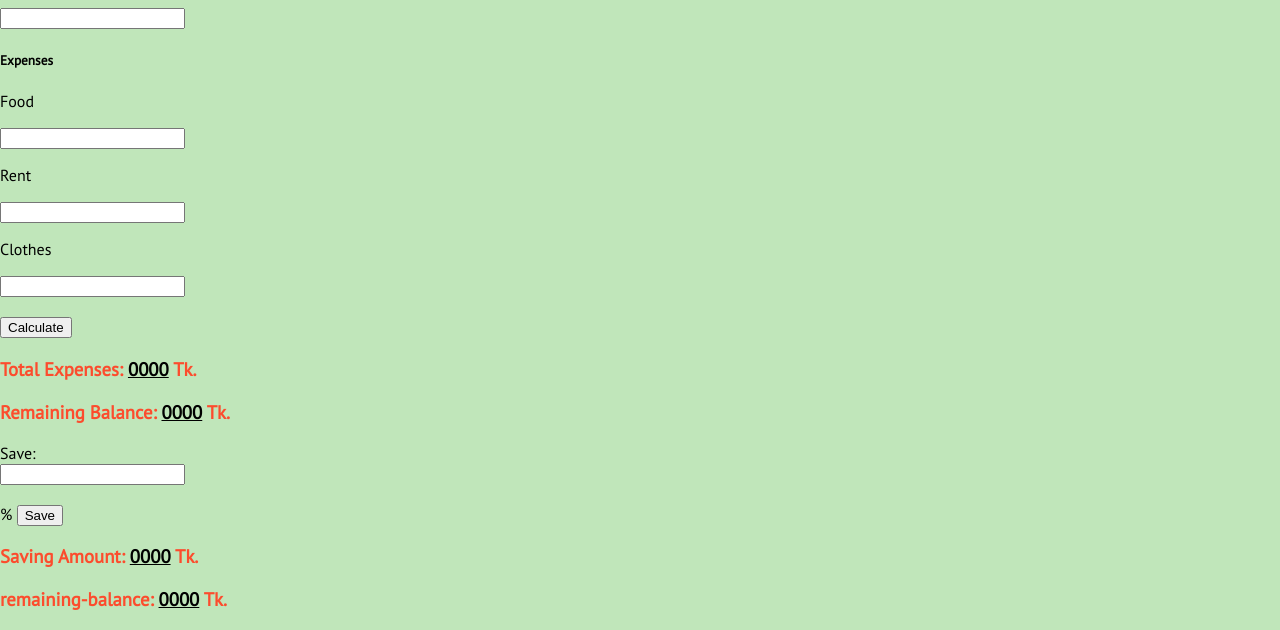
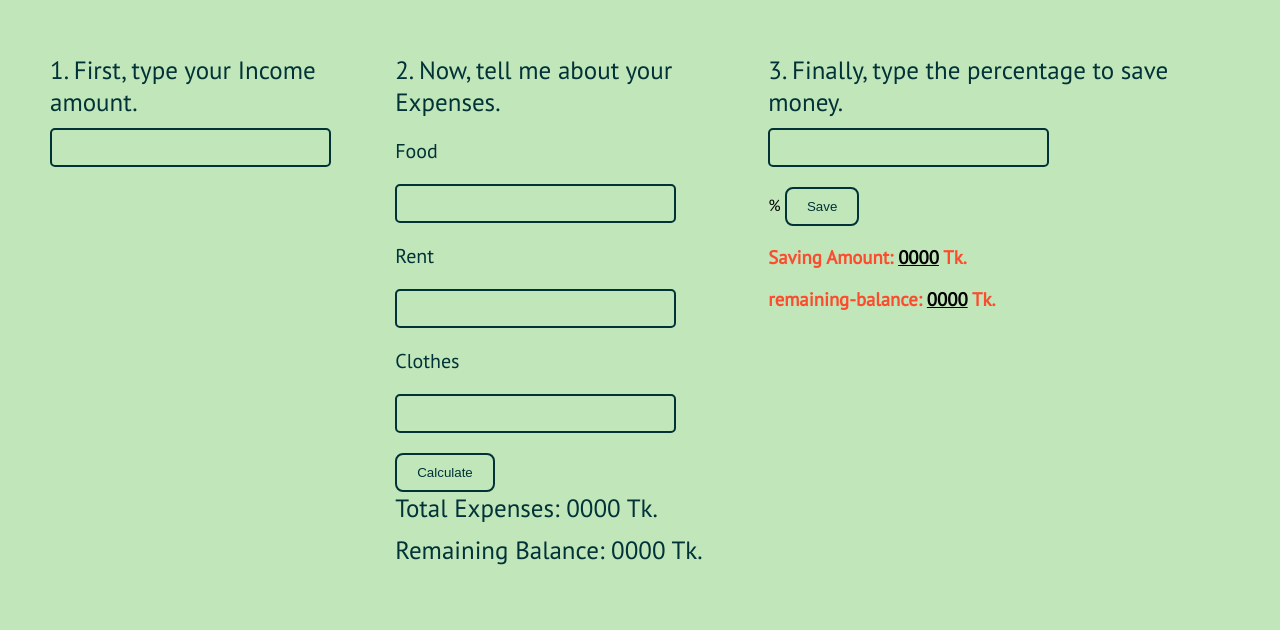
Before and after one commit to mdadib300/EarnEdit, a plain HTML site: page index.html in a window 1280 px wide. Shown: the part 733-1363 px from the top of the page. Drawn offline with Linux system fonts and the light colour scheme.

Commit message:
main section set-up completed

```diff
--- a/index.html
+++ b/index.html
@@ -41,30 +41,39 @@
 
     <!-- main -->
     <main>
-        <h1 class="text-center head-text-m">Let's Calculate!</h1>
+        <h1 class="text-center">
+            <u class="head-text-m">Let's Calculate!</u>
+        </h1>
         <!-- all calculations here -->
+        <div id="calculation">
+            <div>
+                <h5 class="head-text-n">1. First, type your Income amount.</h5>
+                <div>
+                    <input id="income-field" type="text">
+                </div>
+            </div>
             <div>
                 <div>
-                <h5 class="head-text-m">Income</h5>
-                <div><input id="income-field" type="text"></div>
+                    <h5 class="head-text-n">2. Now, tell me about your Expenses.</h5>
+                    <div>
+                        <p class="head-text-s">Food</p>
+                        <div><input id="food" type="text"></div>
+                        <p class="head-text-s">Rent</p>
+                        <div><input id="rent" type="text"></div>
+                        <p class="head-text-s">Clothes</p>
+                        <div><input id="clothes" type="text"></div>
                     </div>
-            <div>
-                <h5>Expenses</h5>
-                <p>Food</p>
-                <div><input id="food" type="text"></div>
-                <p>Rent</p>
-                <div><input id="rent" type="text"></div>
-                <p>Clothes</p>
-                <div><input id="clothes" type="text"></div>
                 </div>
                 <div><button id="calculate-button">Calculate</button></div>
                 <div>
-                <h3>Total Expenses: <u id="total-expense">0000</u> Tk.</h3>
-                <h3>Remaining Balance: <u id="remaining-balance">0000</u> Tk.</h3>
+                    <h3 class="head-text-n">Total Expenses: <span id="total-expense">0000</span> Tk.</h3>
+                    <h3 class="head-text-n">Remaining Balance: <span id="remaining-balance">0000</span> Tk.</h3>
+                </div>
             </div>
             <div>
+                <div>
                     <section>
-                    <p class="inline-dispaly">Save:</p>
+                        <h5 class="head-text-n">3. Finally, type the percentage to save money.</h5>
                         <div><input id="saving-percentage" type="text"></div>
                         <p class="inline-dispaly">%</p>
                         <button id="save-button">Save</button>
@@ -75,6 +84,7 @@
                     <h3>remaining-balance: <u id="remaining-balance-saving">0000</u> Tk.</h3>
                 </div>
             </div>
+        </div>
     </main>
 </body>
 
--- a/style.css
+++ b/style.css
@@ -44,8 +44,42 @@ nav {
     font-size: 20px;
 }
 
+.head-text-n {
+    color: #013237;
+    font-weight: 500;
+    font-size: 25px;
+    margin-top: 0;
+    margin-bottom: 10px;
+}
+
+#calculation {
+    padding: 50px;
+    display: flex;
+    align-items: baseline;
+    justify-content: space-between;
+}
+
+
+
 button {
     margin-top: 20px;
+    background-color: #c0e6ba;
+    border: 2px solid #013237;
+    border-radius: 8px;
+    padding: 10px 20px 10px 20px;
+    color: #013237;
+}
+
+button:hover {
+    background-color: #013237;
+    color: #c0e6ba;
+}
+
+input{
+    padding: 10px 50px;
+    border: 2px solid #013237;
+    border-radius: 5px;
+    background-color: #c0e6ba;
 }
 
 h3 {
```
Lines whose indentation alone changed are shown as unchanged.
